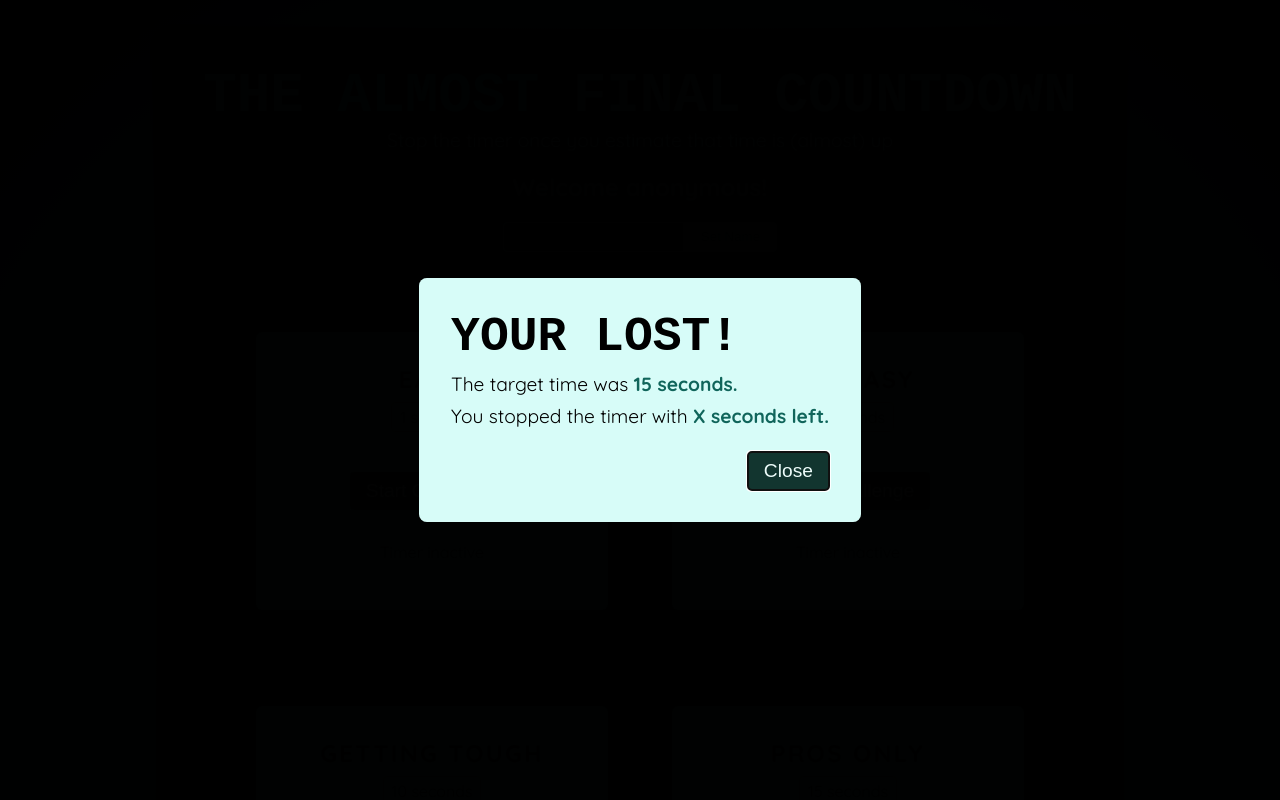
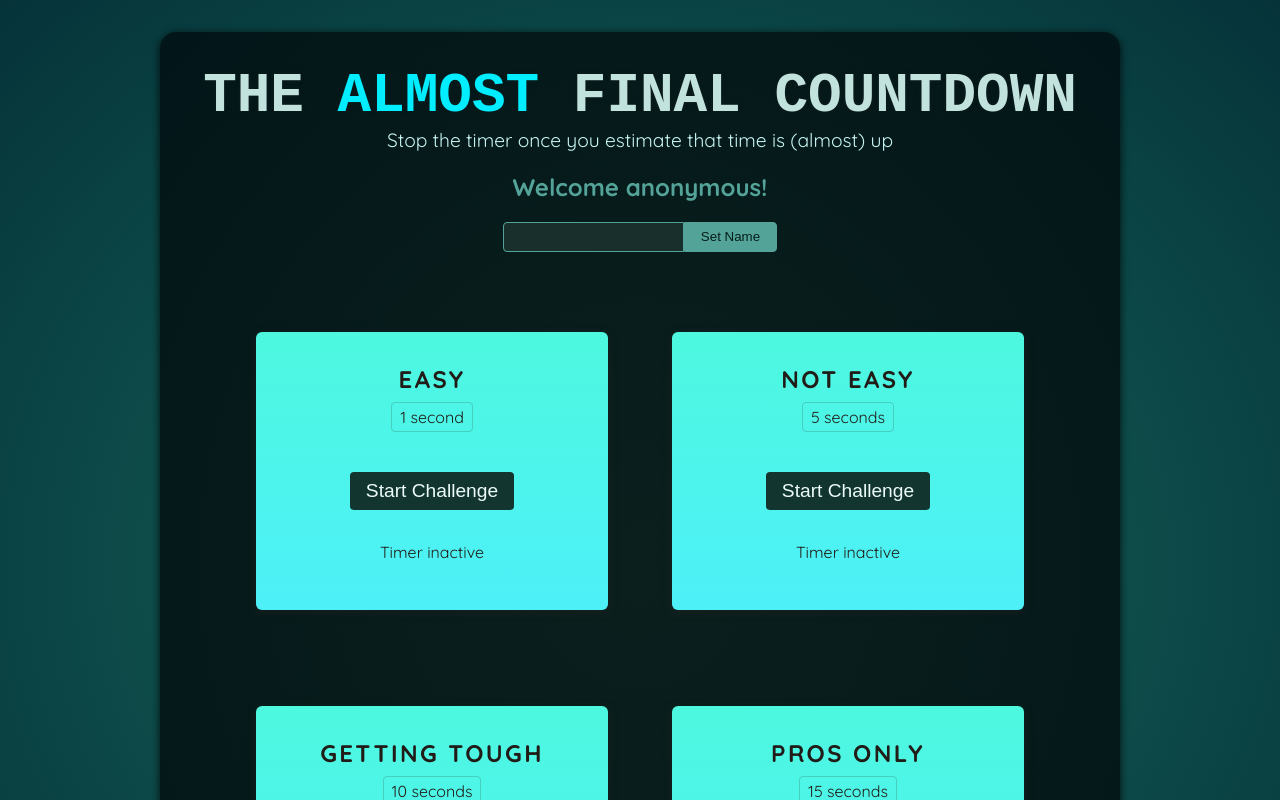
Before and after one commit to SoobihnKim/react-study202406, a React (Create React App) app: page / in a window 1280 px wide. Shown: the top 800 px of the page. Built offline with nearby package versions, Linux system fonts and the light colour scheme; a web font is replaced by a local one.

Commit message:
# forwardRef

```diff
--- a/src/components/Ref/Player.js
+++ b/src/components/Ref/Player.js
@@ -1,4 +1,5 @@
 import React, {useRef, useState} from "react";
+import Input from "./input";
 
 const Player = () => {
 
@@ -16,7 +17,7 @@
         <section id="player">
             <h2>Welcome {enteredName}!</h2>
             <p>
-                <input ref={$nameInputRef} type="text"/>
+                <Input ref={$nameInputRef} type="text"/>
                 <button onClick={nameChangeHandler}>Set Name</button>
             </p>
         </section>
--- a/src/components/Ref/ResultModal.js
+++ b/src/components/Ref/ResultModal.js
@@ -1,15 +1,9 @@
-import React, {useEffect, useRef} from 'react';
+import React, {forwardRef} from 'react';
 
-const ResultModal = ({result, targetTime}) => {
-
-    const dialog = useRef();
-
-    useEffect(() => {
-        dialog.current.showModal();
-    }, []);
+const ResultModalComponent = ({result, targetTime}, ref) => {
 
     return (
-        <dialog ref={dialog} className="result-modal">
+        <dialog ref={ref} className="result-modal">
             <h2>Your {result}!</h2>
             <p>The target time was <strong>{targetTime} seconds.</strong></p>
             <p>You stopped the timer with <strong>X seconds left.</strong></p>
@@ -20,4 +14,8 @@
     );
 };
 
+// forwardRef 는 콜백으로 전달된 컴포넌트에 첫번째 파라미터로 props를 전달하고
+// 두번째 파라미터에는 부모에게 받은 ref를 전달한다.
+const ResultModal = forwardRef(ResultModalComponent);
+
 export default ResultModal;
--- a/src/components/Ref/TimerChallenge.js
+++ b/src/components/Ref/TimerChallenge.js
@@ -12,12 +12,15 @@
     // 타겟 시간이 종료되었는지 여부
     const [timerExpired, setTimerExpired] = useState(false);
 
+    // 자식 컴포넌트 ResultModal 에 있는 dialog 태그의 참조를 만듦
+    const dialog = useRef();
+
     // 타이머 시작 이벤트
-    // let timer;
     const startHandler = e => {
-
         timer.current = setTimeout(() => {
             setTimerExpired(true);
+            // modal open!
+            dialog.current.showModal();
         }, targetTime * 1000);
 
         setTimerStarted(true);
@@ -30,9 +33,7 @@
 
     return (
         <>
-        {/*    타이머 만료되면 모달 띄우기 */}
-        {/*{timerExpired && <ResultModal targetTime={targetTime} result="lost" />}*/}
-        { <ResultModal targetTime={targetTime} result="lost" />}
+            <ResultModal ref={dialog} targetTime={targetTime} result="lost"/>
             <section className="challenge">
                 <h2>{title}</h2>
                 {/*{timerExpired && <p>You lost!</p>}*/}
--- /dev/null
+++ b/src/components/Ref/input.js
@@ -0,0 +1,7 @@
+import React, { forwardRef } from 'react';
+
+const Input = forwardRef(({type}, ref) => {
+    return <input ref={ref} type={type} />;
+});
+
+export default Input;
```
